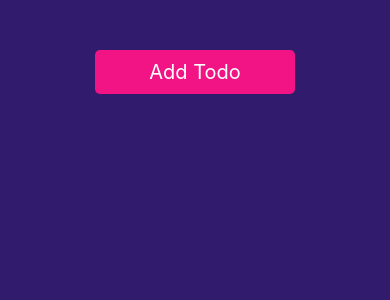
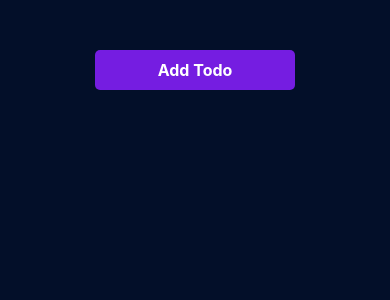
Before and after one commit to AyonJD/React-Native-TodoAPP, a React Native app: screen / in a window 390 px wide. Shown: the top 300 px of the page. Built offline with nearby package versions, Linux system fonts and the light colour scheme.

Commit message:
Style updated

```diff
--- a/App.js
+++ b/App.js
@@ -37,7 +37,7 @@ const styles = StyleSheet.create({
     paddingTop: 50,
     paddingHorizontal: 20,
     flex: 1,
-    backgroundColor: '#311B6C',
+    backgroundColor: '#030F29',
     alignItems: 'center',
     justifyContent: 'center',
   },
@@ -45,7 +45,7 @@ const styles = StyleSheet.create({
     flex: 1,
   },
   touchableButton: {
-    backgroundColor: '#F21385',
+    backgroundColor: '#751DE1',
     padding: 10,
     borderRadius: 5,
     width: 200,
@@ -55,7 +55,8 @@ const styles = StyleSheet.create({
   },
   buttonText: {
     color: '#fff',
-    fontSize: 20,
+    fontSize: 16,
+    fontWeight: 'bold',
   },
   todoList: {
     flex: 7,
--- a/app.json
+++ b/app.json
@@ -6,7 +6,7 @@
     "orientation": "portrait",
     "icon": "./assets/icon.png",
     "userInterfaceStyle": "light",
-    "backgroundColor": "#311B6C",
+    "backgroundColor": "#030F29",
     "splash": {
       "image": "./assets/splash.png",
       "resizeMode": "contain",
--- a/components/TodoInput.js
+++ b/components/TodoInput.js
@@ -19,10 +19,10 @@ const TodoInput = ({ onOpenModal, onSetTodo }) => {
                     </View>
                     <View style={styles.flexButton}>
                         <View style={styles.button}>
-                            <Button onPress={() => handleSetTodoData()} title="Add Todo" />
+                            <Button onPress={() => handleSetTodoData()} color={'#751DE1'} title="Add Todo" />
                         </View>
                         <View style={styles.button}>
-                            <Button onPress={() => onOpenModal(false)} title="Cancel" color={'#F21385'} />
+                            <Button onPress={() => onOpenModal(false)} color={'#F2138C'} title="Cancel" />
                         </View>
                     </View>
                 </View>
@@ -40,7 +40,7 @@ const styles = StyleSheet.create({
         alignItems: 'center',
         justifyContent: 'center',
         width: '100%',
-        backgroundColor: '#311B6C'
+        backgroundColor: '#030F29'
     },
     inputSectionWrapper: {
         width: '90%'
--- a/components/TodoList.js
+++ b/components/TodoList.js
@@ -18,13 +18,13 @@ const styles = StyleSheet.create({
     justifyContent: 'center',
     width: '100%',
     marginBottom: 15,
-    backgroundColor: '#000',
+    backgroundColor: '#fff',
     paddingVertical: 10,
     borderRadius: 5,
     paddingHorizontal: 15,
   },
   todoText: {
-    color: '#fff',
+    color: '#030F29',
     fontSize: 15,
 
   },
```
